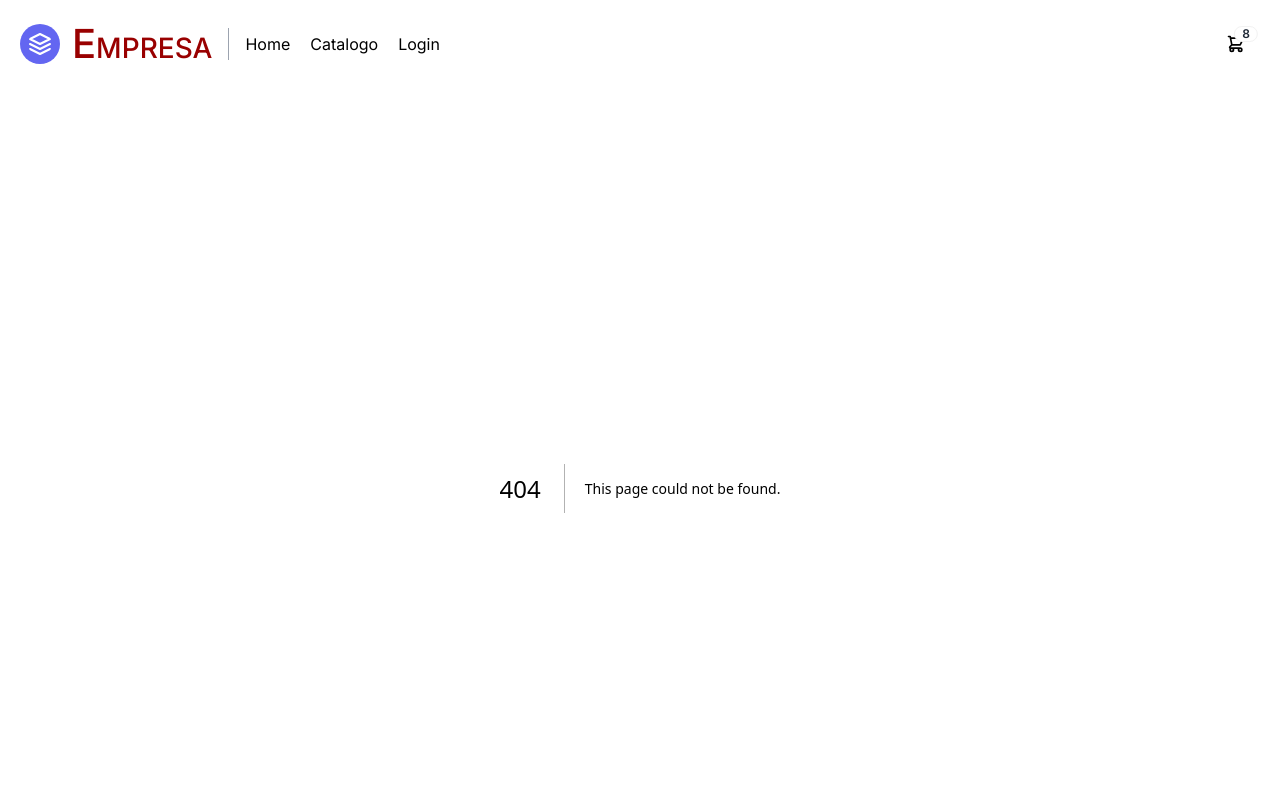
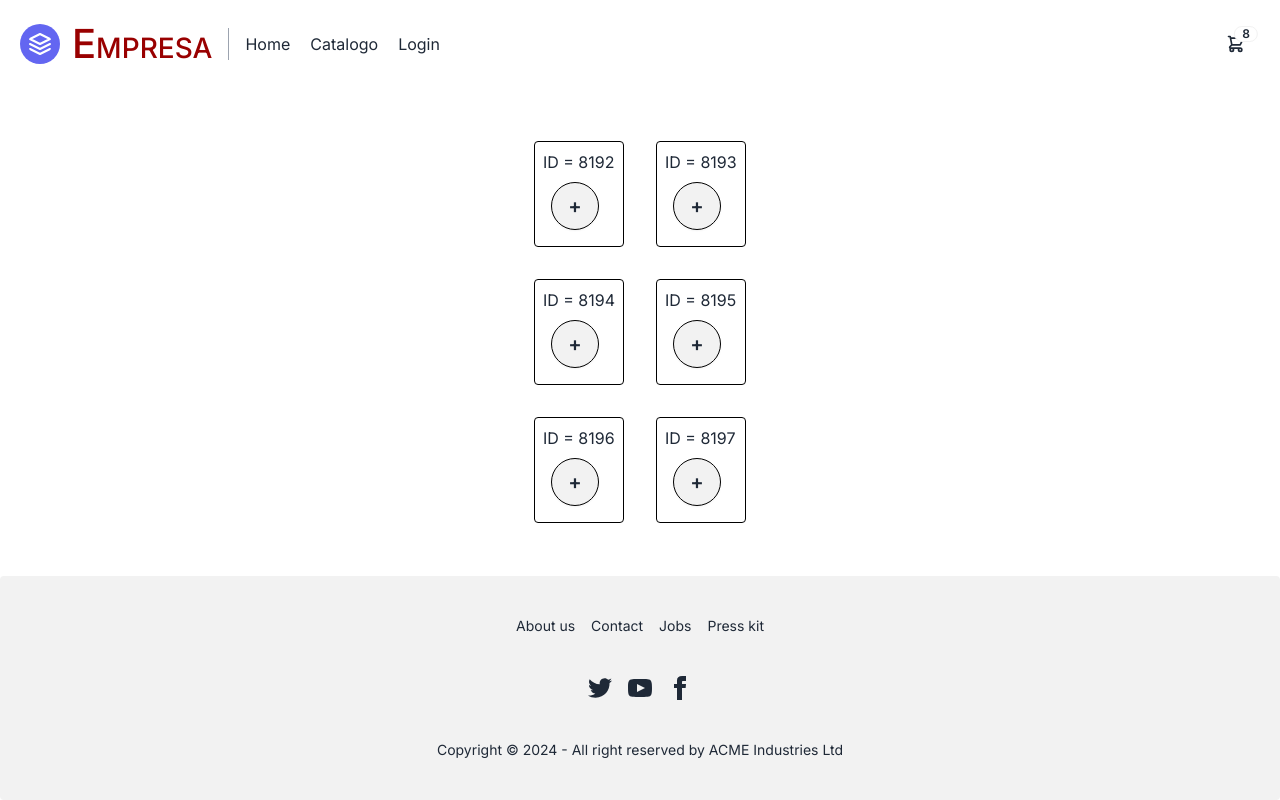
Before and after one commit to Mario3056/brana-cordoba-proyecto-nextjs, a Next.js app: page /carrito/cartTest in a window 1280 px wide. Before the commit this address had no page. Shown: the top 800 px of the page. Built offline with nearby package versions, Linux system fonts and the light colour scheme.

Commit message:
add to cart (localStorage)

```diff
--- /dev/null
+++ b/app/carrito/cartTest/page.tsx
@@ -0,0 +1,42 @@
+import AddToCart from  '@/app/ui/carrito/addToCart';
+export default function CartTest() {
+
+	return (
+		<section className="flex content-center justify-center">
+			<form className="grid grid-cols-2 grid-rows-2">
+				<div className="border border-black rounded p-2 m-4">
+					<h1>ID = 8192</h1>
+					<AddToCart productId="8192" />
+				</div>
+
+				<div className="border border-black rounded p-2 m-4">
+					<h1>ID = 8193</h1>
+					<AddToCart productId="8193" />
+				</div>
+
+				<div className="border border-black rounded p-2 m-4">
+					<h1>ID = 8194</h1>
+					<AddToCart productId="8194" />
+				</div>
+
+				<div className="border border-black rounded p-2 m-4">
+					<h1>ID = 8195</h1>
+					<AddToCart productId="8195" />
+				</div>
+
+				<div className="border border-black rounded p-2 m-4">
+					<h1>ID = 8196</h1>
+					<AddToCart productId="8196" />
+				</div>
+
+				<div className="border border-black rounded p-2 m-4">
+					<h1>ID = 8197</h1>
+					<AddToCart productId="8197" />
+				</div>
+
+			</form>
+
+		</section>
+	);
+
+}
--- /dev/null
+++ b/app/ui/carrito/addToCart.tsx
@@ -0,0 +1,44 @@
+// Everyone who wants to add to cart must go through this component
+
+'use client';
+
+import { useState } from 'react';
+
+const getLocalStorageProducts = () => {
+	if (localStorage.getItem('cart_products') == null) {
+		localStorage.setItem('cart_products', "");
+	}
+
+	return localStorage.getItem('cart_products');
+}
+
+const addToLocalStorage = (id, event) => {
+	event.preventDefault();
+
+	if (localStorage.getItem('cart_products') == "") {
+		localStorage.setItem('cart_products', id);
+	} else {
+		let productsAlreadyInCart = localStorage.getItem('cart_products');
+		if (!productsAlreadyInCart.split(",").includes(id)) {
+			localStorage.setItem('cart_products', productsAlreadyInCart + "," + id);
+		}
+	}
+
+	console.log("[DEBUG] >>> ", localStorage.getItem('cart_products'));
+}
+
+
+export default function AddToCart({ productId } : { productId: string } ) {
+	const [cartProducts, setCartProducts] = useState(getLocalStorageProducts());
+	const addProductToCart = addToLocalStorage.bind(null, productId);
+
+	// console.log("id:", productId);
+	// console.log(addProductToCart);
+	// console.log(">>> ", localStorage.getItem('cart_products'));
+	// addProductToCart(productId);
+	// console.log(">>> ", localStorage.getItem('cart_products'));
+
+	return (
+		<button onClick={addProductToCart} className="p-2 m-2 btn btn-circle text-xl border border-black">+</button>
+	);
+}
```
